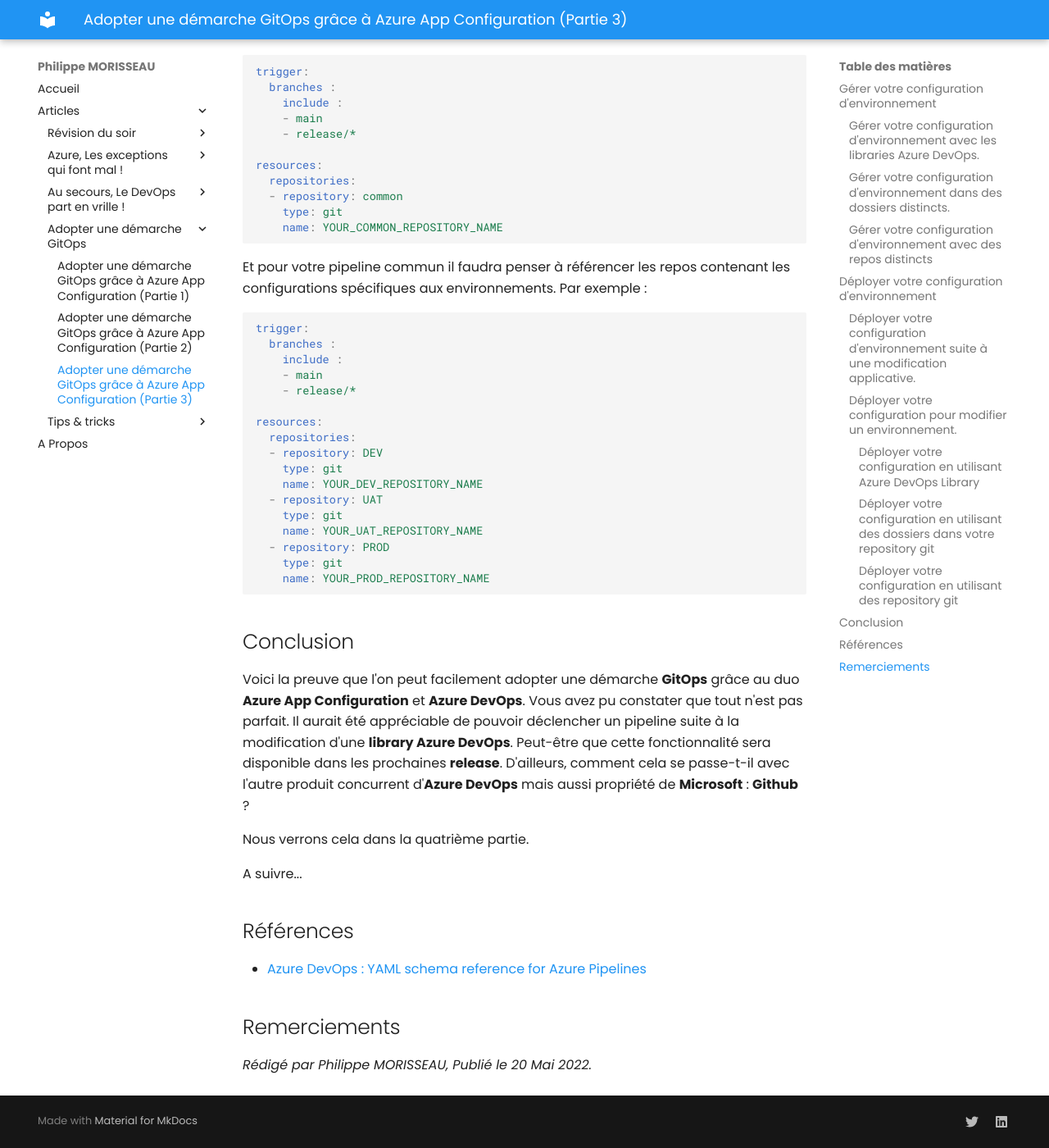
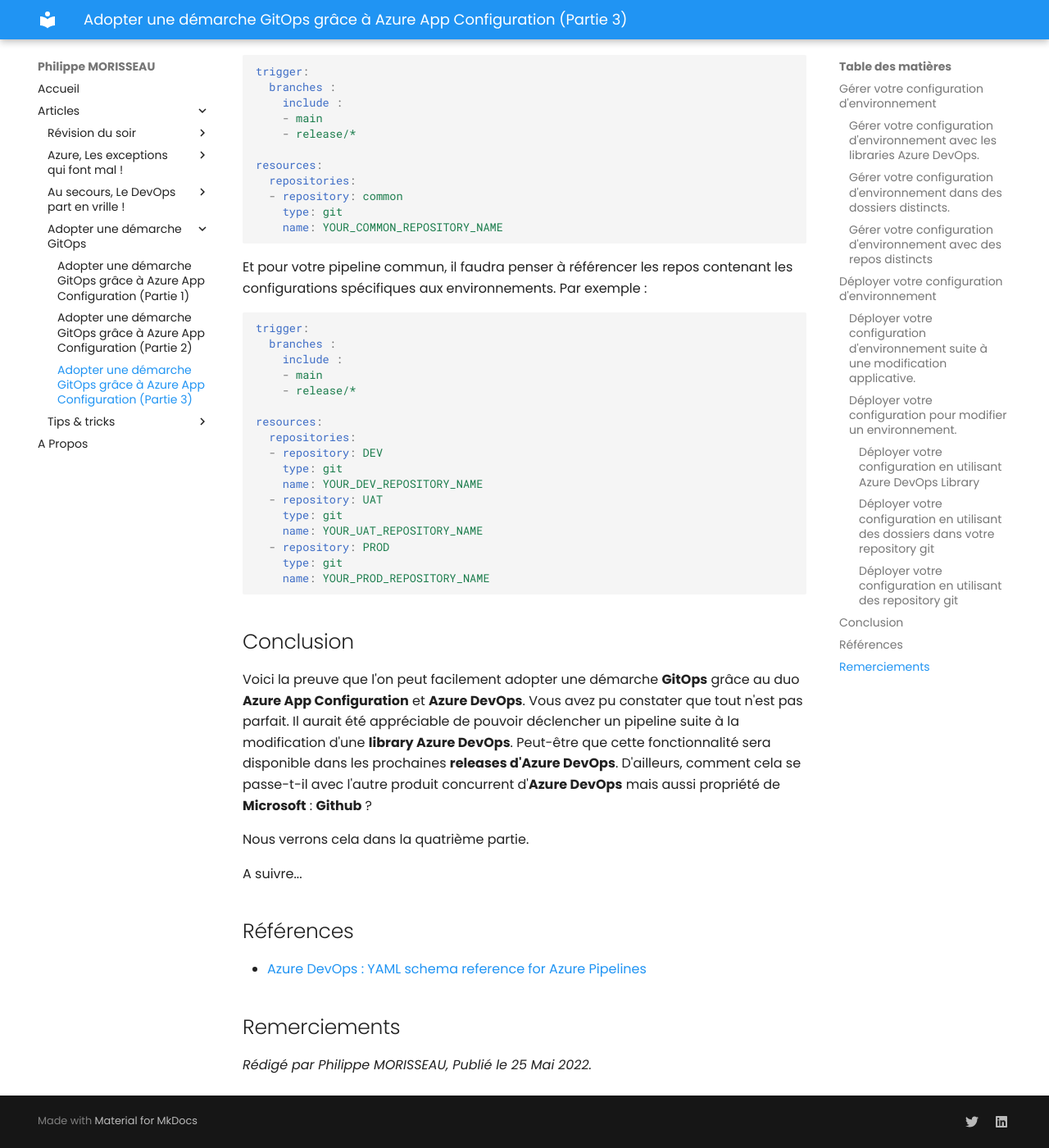
Before and after one commit to Ineaweb/Blog, an MkDocs documentation site: the page built from docs/articles/devops/gitops/03.gitops.AzureAppConfiguration.md, in a window 1280 px wide and 1400 px high, scrolled down 11199 px. Shown: the whole window at 82% size. Built offline with MkDocs 1.6.1 and Material for MkDocs 9.7.7, drawn with Linux system fonts in a browser that asks for light colours; some of the changed text lies outside the part shown.

Commit message:
fix: relecture PMO

````diff
--- a/docs/articles/devops/gitops/03.gitops.AzureAppConfiguration.md
+++ b/docs/articles/devops/gitops/03.gitops.AzureAppConfiguration.md
@@ -295,7 +295,7 @@
 ### Déployer votre configuration pour modifier un environnement.
 
 Mais lorsque vous souhaitez modifier votre configuration après un évènement propre à votre environnement et non lié à une modification de votre application, vous n'avez dans ce cas pas besoin de valider votre configuration sur d'autres environnements. Votre besoin de déploiement est spécifique à un environnement.
-Pourquoi redéployer une configuration en *DEV* lorsque j'ai uniquement besoin de modifier ma configuration en *UAT* ou en *PROD* ?
+Pourquoi redéployer une configuration en *DEV* lorsque l'on a uniquement besoin de modifier la configuration en *UAT* ou en *PROD* ?
 
 Dans ce cas, une solution consiste à créer un pipeline spécifique pour chaque environnement en plus du précédent.
 
@@ -404,7 +404,7 @@
     name: YOUR_COMMON_REPOSITORY_NAME
 ```
 
-Et pour votre pipeline commun il faudra penser à référencer les repos contenant les configurations spécifiques aux environnements. Par exemple :
+Et pour votre pipeline commun, il faudra penser à référencer les repos contenant les configurations spécifiques aux environnements. Par exemple :
 
 ```yaml
 trigger:
@@ -429,7 +429,7 @@
 ## Conclusion
 
 Voici la preuve que l'on peut facilement adopter une démarche **GitOps** grâce au duo **Azure App Configuration** et **Azure DevOps**.
-Vous avez pu constater que tout n'est pas parfait. Il aurait été appréciable de pouvoir déclencher un pipeline suite à la modification d'une **library Azure DevOps**. Peut-être que cette fonctionnalité sera disponible dans les prochaines **release**. D'ailleurs, comment cela se passe-t-il avec l'autre produit concurrent d'**Azure DevOps** mais aussi propriété de **Microsoft** : **Github** ?
+Vous avez pu constater que tout n'est pas parfait. Il aurait été appréciable de pouvoir déclencher un pipeline suite à la modification d'une **library Azure DevOps**. Peut-être que cette fonctionnalité sera disponible dans les prochaines **releases d'Azure DevOps**. D'ailleurs, comment cela se passe-t-il avec l'autre produit concurrent d'**Azure DevOps** mais aussi propriété de **Microsoft** : **Github** ?
 
 Nous verrons cela dans la quatrième partie.
 
@@ -441,4 +441,4 @@
 
 ## Remerciements
 
-_Rédigé par Philippe MORISSEAU, Publié le 20 Mai 2022._
+_Rédigé par Philippe MORISSEAU, Publié le 25 Mai 2022._
````
Also changed, not shown: other parts of docs/articles/devops/gitops/03.gitops.AzureAppConfiguration.md (+3 -3 lines).
